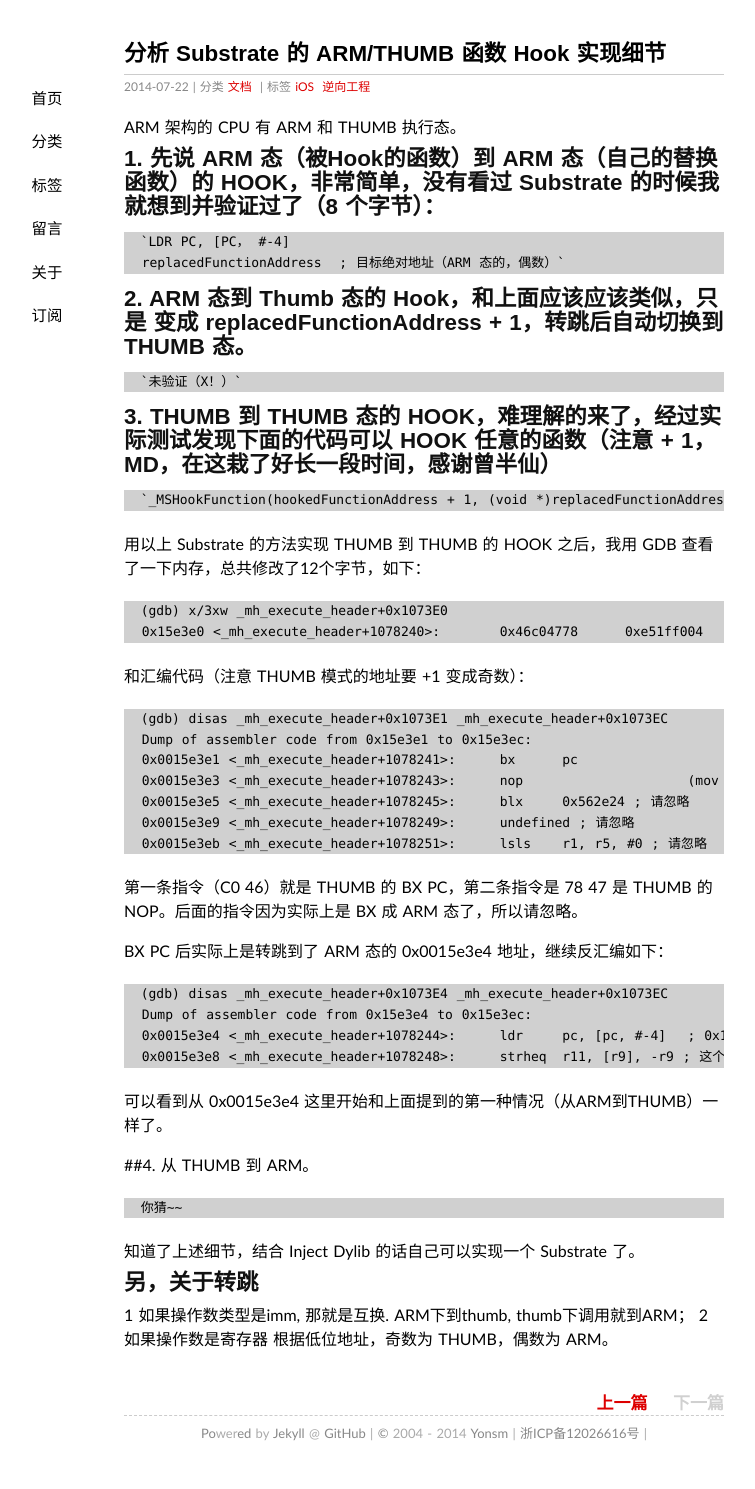
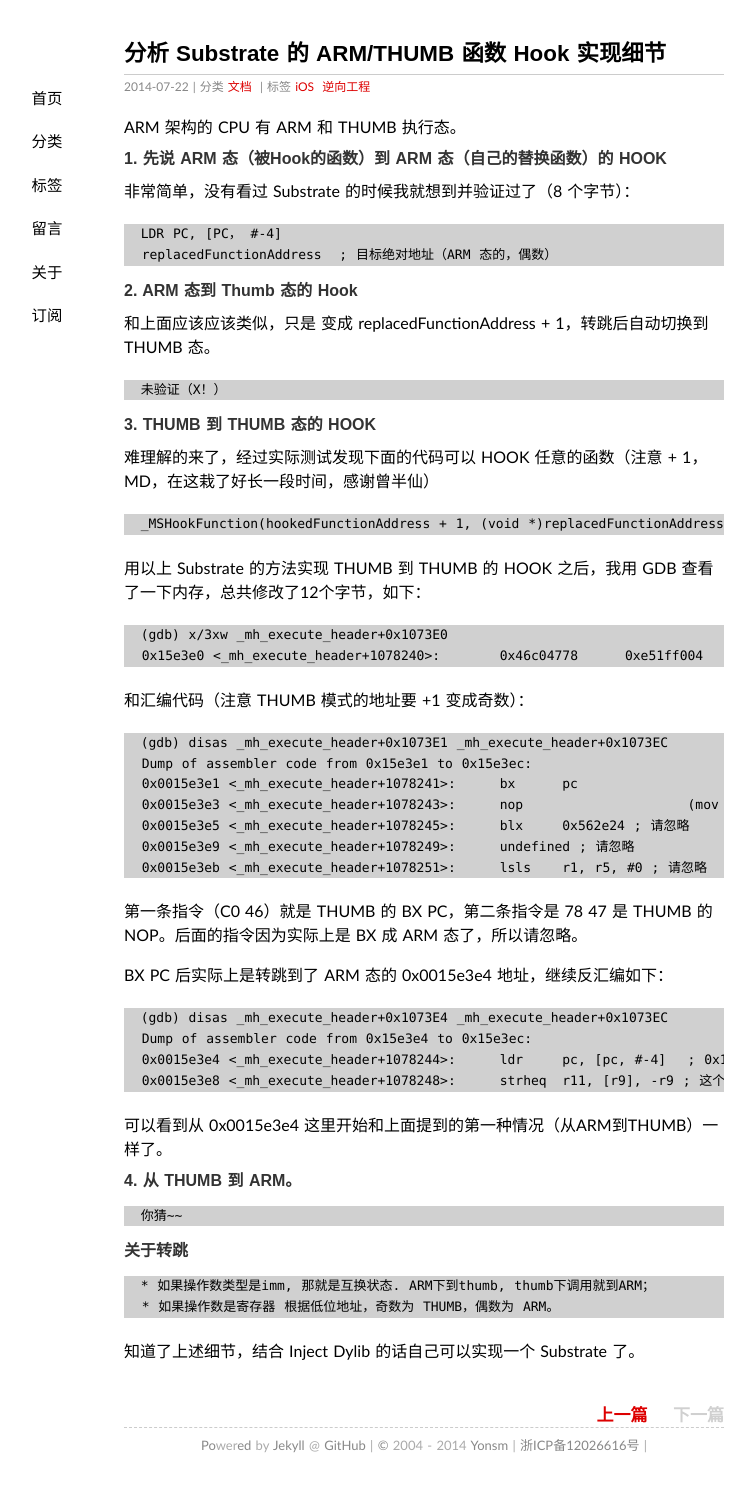
Before and after one commit to Yonsm/Yonsm.github.io, a Jekyll site: the page built from _posts/2014-07-12-armhook.md, in a window 1280 px wide. Shown: the whole page, without its empty margins (216-971 px from the left). Built offline with Jekyll 4.4.1, drawn with Linux system fonts in a browser that asks for light colours; some web fonts are replaced; Markdown is read by kramdown in place of the engine named in the settings; comment, search, counter and statistics services are not loaded.

Commit message:
Update 2014-07-12-armhook.md

```diff
--- a/_posts/2014-07-12-armhook.md
+++ b/_posts/2014-07-12-armhook.md
@@ -8,18 +8,24 @@ tags: iOS 逆向工程
 
 ARM 架构的 CPU 有 ARM 和 THUMB 执行态。
 
-##1. 先说 ARM 态（被Hook的函数）到 ARM 态（自己的替换函数）的 HOOK，非常简单，没有看过 Substrate 的时候我就想到并验证过了（8 个字节）：
+####1. 先说 ARM 态（被Hook的函数）到 ARM 态（自己的替换函数）的 HOOK
 
-      `LDR PC, [PC， #-4]
-      replacedFunctionAddress  ; 目标绝对地址（ARM 态的，偶数）`
+  非常简单，没有看过 Substrate 的时候我就想到并验证过了（8 个字节）：
 
-##2. ARM 态到 Thumb 态的 Hook，和上面应该应该类似，只是   变成 replacedFunctionAddress + 1，转跳后自动切换到 THUMB 态。
+      LDR PC, [PC， #-4]
+      replacedFunctionAddress  ; 目标绝对地址（ARM 态的，偶数）
 
-      `未验证（X！）`
+####2. ARM 态到 Thumb 态的 Hook
 
-##3. THUMB 到 THUMB 态的 HOOK，难理解的来了，经过实际测试发现下面的代码可以 HOOK 任意的函数（注意 + 1，MD，在这栽了好长一段时间，感谢曾半仙）
+  和上面应该应该类似，只是   变成 replacedFunctionAddress + 1，转跳后自动切换到 THUMB 态。
 
-      `_MSHookFunction(hookedFunctionAddress + 1, (void *)replacedFunctionAddress, (void **)&pOriginalFunctionAddress); `
+      未验证（X！）
+
+####3. THUMB 到 THUMB 态的 HOOK
+
+  难理解的来了，经过实际测试发现下面的代码可以 HOOK 任意的函数（注意 + 1，MD，在这栽了好长一段时间，感谢曾半仙）
+
+      _MSHookFunction(hookedFunctionAddress + 1, (void *)replacedFunctionAddress, (void **)&pOriginalFunctionAddress);
 
   用以上 Substrate 的方法实现 THUMB 到 THUMB 的 HOOK 之后，我用 GDB 查看了一下内存，总共修改了12个字节，如下：
 
@@ -47,12 +53,13 @@ ARM 架构的 CPU 有 ARM 和 THUMB 执行态。
 
   可以看到从 0x0015e3e4 这里开始和上面提到的第一种情况（从ARM到THUMB）一样了。
 
- ##4. 从 THUMB 到 ARM。
+####4. 从 THUMB 到 ARM。
 
       你猜~~
 
+####关于转跳
+
+      * 如果操作数类型是imm, 那就是互换状态. ARM下到thumb, thumb下调用就到ARM；
+      * 如果操作数是寄存器 根据低位地址，奇数为 THUMB，偶数为 ARM。
+
 知道了上述细节，结合 Inject Dylib 的话自己可以实现一个 Substrate 了。
-
-##另，关于转跳
-1 如果操作数类型是imm, 那就是互换. ARM下到thumb, thumb下调用就到ARM；
-2 如果操作数是寄存器 根据低位地址，奇数为 THUMB，偶数为 ARM。
```
